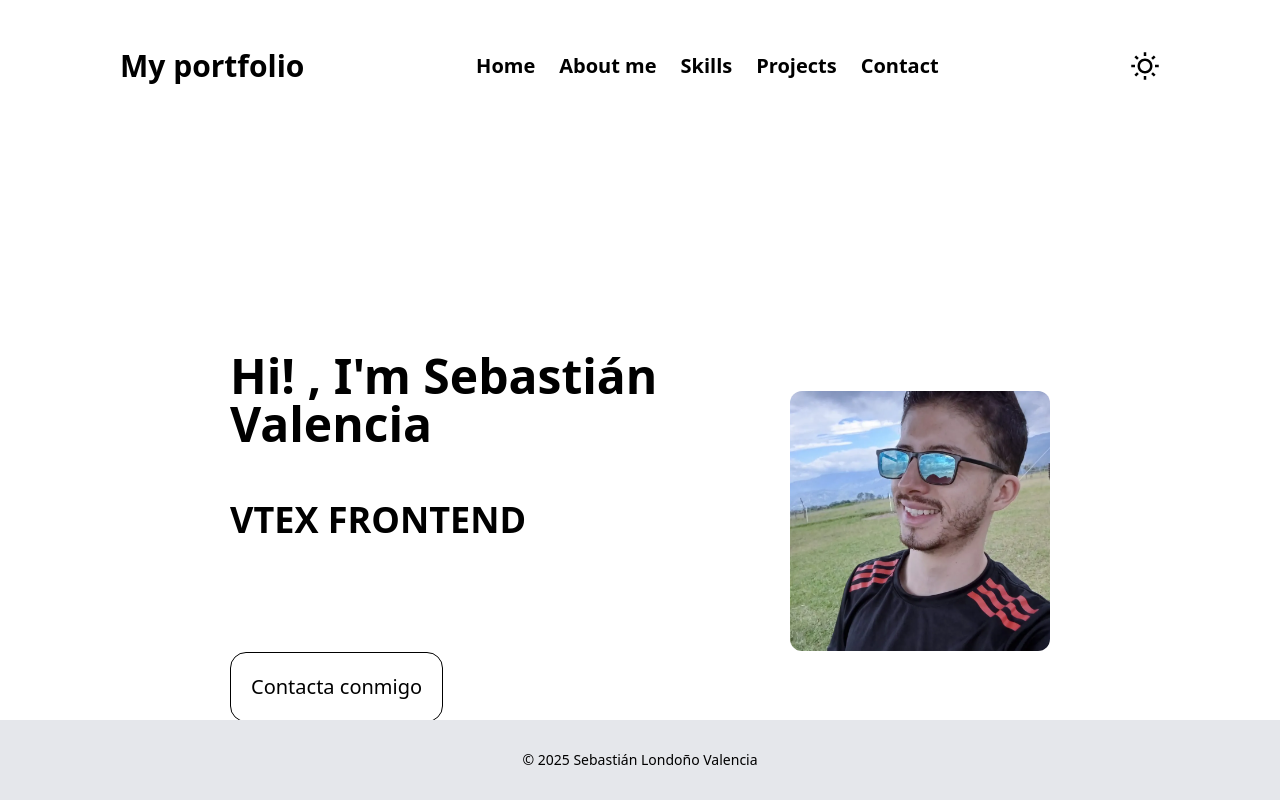
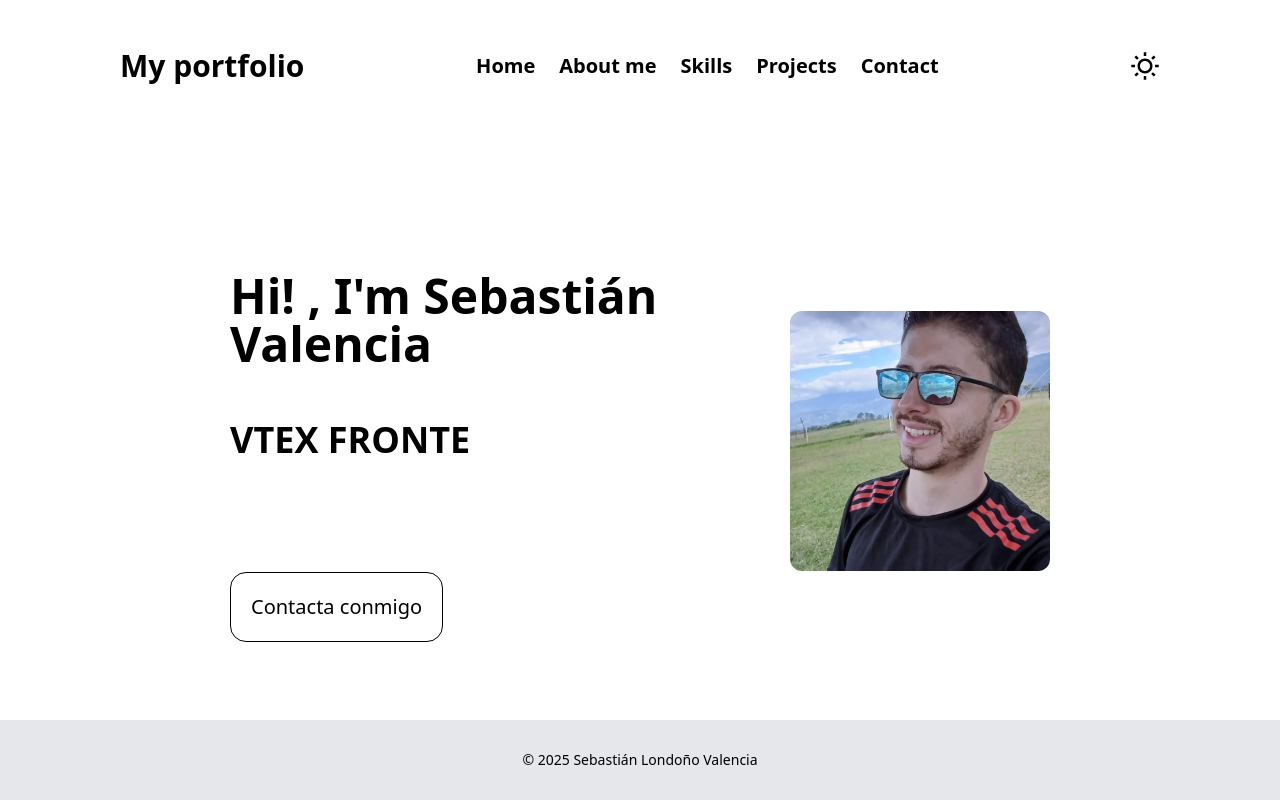
Before and after one commit to SebasProgrammer2021/my_portafolio, a Next.js app: page / in a window 1280 px wide. Shown: the top 800 px of the page. Built offline with nearby package versions, Linux system fonts and the light colour scheme; a web font is replaced by a local one.

Commit message:
style: eliminacion style innecesario

```diff
--- a/src/app/page.tsx
+++ b/src/app/page.tsx
@@ -5,7 +5,7 @@ import { Welcome } from "./components/Welcome"
 
 export default function App() {
   return (
-    <div className="lg:pt-20">
+    <div className="">
       <Welcome />
       <Aboutme />
       <Skills />
```
